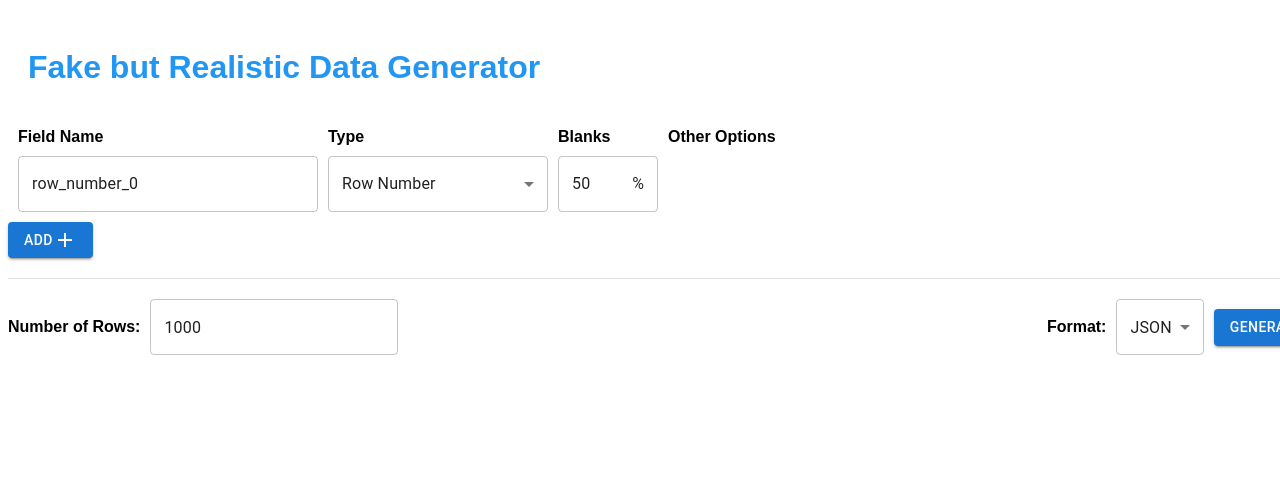
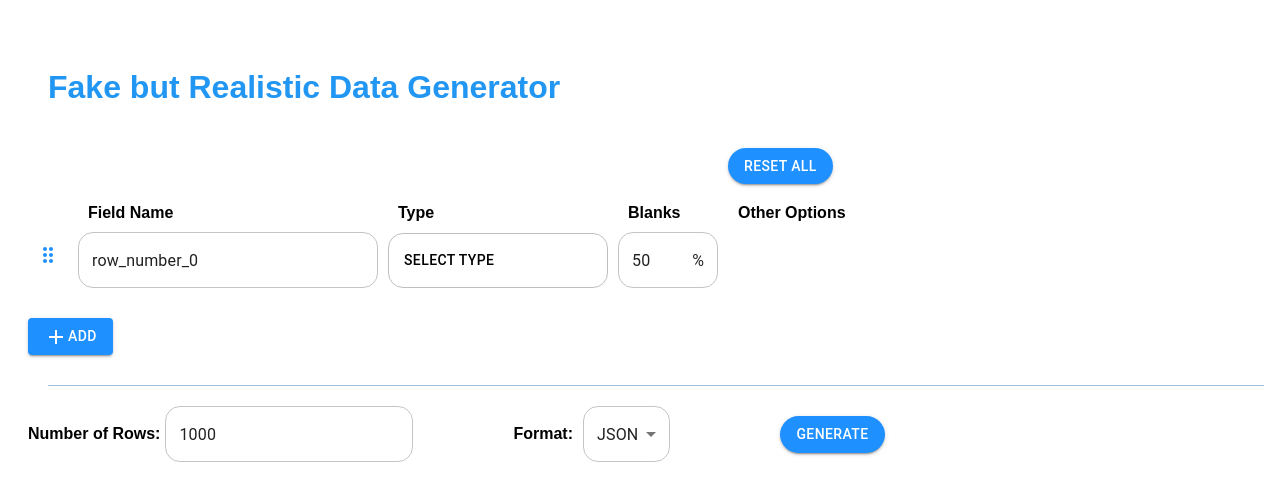
Before and after one commit to Irminrics/fake-but-realistic-data, a React (Vite) app: page / in a window 1280 px wide. Shown: the top 500 px of the page. Built offline with nearby package versions, Linux system fonts and the light colour scheme.

Commit message:
add some functions: reset all button, drag button, type panel, search function inside the type panel, certain change for the UI but not perfect, still need to modify. --version1

```diff
--- a/package.json
+++ b/package.json
@@ -17,7 +17,7 @@
     "@mui/base": "^5.0.0-beta.38",
     "@mui/icons-material": "^5.15.12",
     "@mui/lab": "^5.0.0-alpha.167",
-    "@mui/material": "^5.15.12",
+    "@mui/material": "^5.15.13",
     "@mui/styled-engine-sc": "^6.0.0-alpha.17",
     "@mui/system": "^5.15.12",
     "@mui/x-date-pickers": "^6.19.6",
--- a/src/App.jsx
+++ b/src/App.jsx
@@ -15,22 +15,80 @@ import DragIndicatorOutlinedIcon from '@mui/icons-material/DragIndicatorOutlined
 import Divider from '@mui/material/Divider';
 import Button from '@mui/material/Button';
 
+import Popover from '@mui/material/Popover';
+import Typography from '@mui/material/Typography';
+
+
 import { AdapterDayjs } from '@mui/x-date-pickers/AdapterDayjs';
 import { LocalizationProvider } from '@mui/x-date-pickers/LocalizationProvider';
 import { DatePicker } from '@mui/x-date-pickers/DatePicker';
 import { TimePicker } from '@mui/x-date-pickers/TimePicker';
 
 import { DragDropContext, Draggable, Droppable } from 'react-beautiful-dnd';
+import { TypeSpecimen } from '@mui/icons-material';
+import IconButton from "@mui/material/IconButton";
+import AlarmIcon from '@mui/icons-material/Alarm';
+import DragIndicatorIcon from '@mui/icons-material/DragIndicator';
+
 
 export default function App() {
-    const [rows, setRows] = React.useState([{ name: 'row_number_0', type: 'Row Number', blanks: '50' }]);
+    const [rows, setRows] = React.useState([{ id: 1, name: 'row_number_0', type: 'Row Number', blanks: '50' }]);
     const [numberOfRowsInOutput, setNumberOfRowsInOutput] = React.useState(1000);
     const [format, setFormat] = React.useState('JSON');
     const [customListValue, setCustomListValue] = React.useState('random');
 
+    const [anchorEl, setAnchorEl] = React.useState(null);
+
+    const [searchQuery, setSearchQuery] = React.useState('');
+
+    const handleClick = (event) => {
+        console.log('handleClick triggered');
+        console.log('Event:', event);
+        setAnchorEl(event.currentTarget);
+        setOpen(true);
+    };
+
+    const handleClose = () => {
+        console.log('handleClose triggered');
+        setAnchorEl(null);
+        setOpen(false);
+    };
+
+    const handleTypeSelect = (typeName, rowId) => {
+
+        const newName = typeName.toLowerCase().replace(/\s/g, '_') + "_" + rowId;
+
+        setRows(prevRows =>
+            prevRows.map((r, idx)=>
+                idx === rowId ? { ...r, selectedType: typeName, name: newName  } : r
+            )
+        );
+
+        handleClose();
+    };
+
+    const open = Boolean(anchorEl);
+
+    // Filter the basicInputTypes array based on the search query
+    const filteredTypes = basicInputTypes.filter(type =>
+        type.name.toLowerCase().includes(searchQuery.toLowerCase())
+    );
+
+    // Function to handle reset all
+    const handleResetAll = () => {
+        // Set rows to default
+        const defaultRows = [{
+            name: 'row_number_0',
+            type: 'Row Number',
+            blanks: '50'
+        }];
+        setRows(defaultRows);
+    };
+
     const handleAddRow = () => {
         console.log('Adding a new row');
         const newRow = {
+            id: rows.length + 1,
             name: `row_number_${rows.length}`,
             type: 'Row Number',
             blanks: '50'
@@ -71,14 +129,14 @@ export default function App() {
                 {selectedInputTypeInfo.options.map(option => {
                     switch (option) {
                         case 'min-num-text':
-                            return <TextField key={option} id={option} label="Min Number" inputProps={{ type: 'number' }} sx={{ marginRight: '10px' }} />;
+                            return <TextField key={option} id={option} label="Min Number" inputProps={{ type: 'number' }} sx={{ marginRight: '10px', '& .MuiInputBase-root': {borderRadius: '15px' }}} />;
                         case 'max-num-text':
-                            return <TextField key={option} id={option} label="Max Number" inputProps={{ type: 'number' }} sx={{ marginRight: '10px' }} />;
+                            return <TextField key={option} id={option} label="Max Number" inputProps={{ type: 'number' }} sx={{ marginRight: '10px', '& .MuiInputBase-root': {borderRadius: '15px' }}} />;
                         case 'success-probability-text':
-                            return <TextField key={option} id={option} label="Success Probability" inputProps={{ type: 'number' }} sx={{ maxWidth: 200, marginRight: '10px' }} />;
+                            return <TextField key={option} id={option} label="Success Probability" inputProps={{ type: 'number' }} sx={{ maxWidth: 200, marginRight: '10px', '& .MuiInputBase-root': {borderRadius: '15px' }}} />;
                         case 'custom-list-dropdown':
                             return (
-                                <FormControl key={option} sx={{ minWidth: 120 }}>
+                                <FormControl key={option} sx={{ minWidth: 120, '& .MuiInputBase-root': {borderRadius: '15px' }}}>
                                     <InputLabel id={option}></InputLabel>
                                     <Select
                                         labelId={option}
@@ -95,44 +153,44 @@ export default function App() {
                             );
                         case 'date-time-picker':
                             return <LocalizationProvider dateAdapter={AdapterDayjs}>
-                                <DatePicker id={`${option}-start`} label="Start Date" sx={{ maxWidth: 200, marginRight: '10px' }} />
-                                <DatePicker id={`${option}-end`} label="End Date" sx={{ maxWidth: 200, marginRight: '10px' }}/>
+                                <DatePicker id={`${option}-start`} label="Start Date" sx={{ maxWidth: 200, marginRight: '10px', '& .MuiInputBase-root': {borderRadius: '15px' }}} />
+                                <DatePicker id={`${option}-end`} label="End Date" sx={{ maxWidth: 200, marginRight: '10px', '& .MuiInputBase-root': {borderRadius: '15px' }}}/>
                             </LocalizationProvider>;
                         case 'time-picker':
                             return <LocalizationProvider dateAdapter={AdapterDayjs}>
-                                <TimePicker id={`${option}-start`} label="Start Time" sx={{ maxWidth: 150, marginRight: '10px' }} />
-                                <TimePicker id={`${option}-end`} label="End Time" sx={{ maxWidth: 150, marginRight: '10px' }}/>
+                                <TimePicker id={`${option}-start`} label="Start Time" sx={{ maxWidth: 150, marginRight: '10px', '& .MuiInputBase-root': {borderRadius: '15px' }}} />
+                                <TimePicker id={`${option}-end`} label="End Time" sx={{ maxWidth: 150, marginRight: '10px', '& .MuiInputBase-root': {borderRadius: '15px' }}}/>
                             </LocalizationProvider>;
                         case 'exponential-lambda-text':
-                            return <TextField key={option} id={option} label="λ Value" inputProps={{ type: 'number' }} sx={{ maxWidth: 150, marginRight: '10px' }} />;
+                            return <TextField key={option} id={option} label="λ Value" inputProps={{ type: 'number' }} sx={{ maxWidth: 150, marginRight: '10px', '& .MuiInputBase-root': {borderRadius: '15px' }}} />;
                         case 'decimals-text':
-                            return <TextField key={option} id={option} label="Decimals" inputProps={{ type: 'number' }} sx={{ maxWidth: 150, marginRight: '10px' }} />;
+                            return <TextField key={option} id={option} label="Decimals" inputProps={{ type: 'number' }} sx={{ maxWidth: 150, marginRight: '10px', '& .MuiInputBase-root': {borderRadius: '15px' }}} />;
                         case 'mean-text':
-                            return <TextField key={option} id={option} label="Mean" inputProps={{ type: 'number' }} sx={{ maxWidth: 150, marginRight: '10px' }} />;
+                            return <TextField key={option} id={option} label="Mean" inputProps={{ type: 'number' }} sx={{ maxWidth: 150, marginRight: '10px', '& .MuiInputBase-root': {borderRadius: '15px' }}} />;
                         case 'stddev-text':
-                            return <TextField key={option} id={option} label="Std Dev" inputProps={{ type: 'number' }} sx={{ maxWidth: 150, marginRight: '10px' }} />;
+                            return <TextField key={option} id={option} label="Std Dev" inputProps={{ type: 'number' }} sx={{ maxWidth: 150, marginRight: '10px', '& .MuiInputBase-root': {borderRadius: '15px' }}} />;
                         case 'time-text':
-                            return <TextField key={option} id={option} label="Std Dev" inputProps={{ type: 'number' }} sx={{ maxWidth: 150, marginRight: '10px' }} />;
+                            return <TextField key={option} id={option} label="Std Dev" inputProps={{ type: 'number' }} sx={{ maxWidth: 150, marginRight: '10px', '& .MuiInputBase-root': {borderRadius: '15px' }}} />;
                         case 'start-at-text':
-                            return <TextField key={option} id={option} label="Start At" inputProps={{ type: 'number' }} sx={{ maxWidth: 150, marginRight: '10px' }} />;
+                            return <TextField key={option} id={option} label="Start At" inputProps={{ type: 'number' }} sx={{ maxWidth: 150, marginRight: '10px', '& .MuiInputBase-root': {borderRadius: '15px' }}} />;
                         case 'step-text':
-                            return <TextField key={option} id={option} label="Start At" inputProps={{ type: 'number' }} sx={{ maxWidth: 150, marginRight: '10px' }} />;
+                            return <TextField key={option} id={option} label="Start At" inputProps={{ type: 'number' }} sx={{ maxWidth: 150, marginRight: '10px', '& .MuiInputBase-root': {borderRadius: '15px' }}} />;
                         case 'repeat-text':
-                            return <TextField key={option} id={option} label="Repeat" inputProps={{ type: 'number' }} sx={{ maxWidth: 150, marginRight: '10px' }} />;
+                            return <TextField key={option} id={option} label="Repeat" inputProps={{ type: 'number' }} sx={{ maxWidth: 150, marginRight: '10px', '& .MuiInputBase-root': {borderRadius: '15px' }}} />;
                         case 'restart-at-text':
-                            return <TextField key={option} id={option} label="Restart At" inputProps={{ type: 'number' }} sx={{ maxWidth: 150, marginRight: '10px' }} />;
+                            return <TextField key={option} id={option} label="Restart At" inputProps={{ type: 'number' }} sx={{ maxWidth: 150, marginRight: '10px', '& .MuiInputBase-root': {borderRadius: '15px' }}} />;
                         case 'at-least-text':
-                            return <TextField key={option} id={option} label="At Least" inputProps={{ type: 'number' }} sx={{ maxWidth: 150, marginRight: '10px' }} />;
+                            return <TextField key={option} id={option} label="At Least" inputProps={{ type: 'number' }} sx={{ maxWidth: 150, marginRight: '10px', '& .MuiInputBase-root': {borderRadius: '15px' }}} />;
                         case 'at-most-text':
-                            return <TextField key={option} id={option} label="At Most" inputProps={{ type: 'number' }} sx={{ maxWidth: 150, marginRight: '10px' }} />;
+                            return <TextField key={option} id={option} label="At Most" inputProps={{ type: 'number' }} sx={{ maxWidth: 150, marginRight: '10px', '& .MuiInputBase-root': {borderRadius: '15px' }}} />;
                         case 'password-options':
                             return (
                             <>
-                            <TextField key={option} id={`${option}-min-length`} label="Min Length" inputProps={{ type: 'number' }} sx={{ maxWidth: 120, marginRight: '10px' }} />
-                            <TextField key={option} id={`${option}-upper`} label="Min Upper" inputProps={{ type: 'number' }} sx={{ maxWidth: 100, marginRight: '10px' }} />
-                            <TextField key={option} id={`${option}-lower`} label="Min Lower" inputProps={{ type: 'number' }} sx={{ maxWidth: 100, marginRight: '10px' }} />
-                            <TextField key={option} id={`${option}-number`} label="Min Numbers" inputProps={{ type: 'number' }} sx={{ maxWidth: 125, marginRight: '10px' }} />
-                            <TextField key={option} id={`${option}-symbol`} label="Min Symbols" inputProps={{ type: 'number' }} sx={{ maxWidth: 120, marginRight: '10px' }} />
+                            <TextField key={option} id={`${option}-min-length`} label="Min Length" inputProps={{ type: 'number' }} sx={{ maxWidth: 120, marginRight: '10px', '& .MuiInputBase-root': {borderRadius: '15px' }}} />
+                            <TextField key={option} id={`${option}-upper`} label="Min Upper" inputProps={{ type: 'number' }} sx={{ maxWidth: 100, marginRight: '10px', '& .MuiInputBase-root': {borderRadius: '15px' }}} />
+                            <TextField key={option} id={`${option}-lower`} label="Min Lower" inputProps={{ type: 'number' }} sx={{ maxWidth: 100, marginRight: '10px', '& .MuiInputBase-root': {borderRadius: '15px' }}} />
+                            <TextField key={option} id={`${option}-number`} label="Min Numbers" inputProps={{ type: 'number' }} sx={{ maxWidth: 125, marginRight: '10px', '& .MuiInputBase-root': {borderRadius: '15px' }}} />
+                            <TextField key={option} id={`${option}-symbol`} label="Min Symbols" inputProps={{ type: 'number' }} sx={{ maxWidth: 120, marginRight: '10px', '& .MuiInputBase-root': {borderRadius: '15px' }}} />
                             </>
                             );
                         default:
@@ -144,10 +202,19 @@ export default function App() {
     };
 
     return (
-        <>
+        <div style={{ display: 'flex', flexDirection: 'column', alignItems: 'start', padding: '20px', flexGrow: 1, overflowX: 'hidden', width: '100vw' }}>
+            {/* Header */}
             <Header />
+
+            {/* Reset All button */}
+            <div style={{display: 'flex', minWidth: 200, alignItems: 'center', marginBottom: '20px', marginLeft: '700px', marginRight: '20px' }}>
+                <Button onClick={handleResetAll} variant="contained" color="primary" style={{ backgroundColor: '#1E90FF', borderRadius: '30px', marginRight: '10px' }}>
+                    Reset All
+                </Button>
+            </div>
+
             <div style={{ display: 'flex', alignItems: 'center', fontWeight: 'bold', marginBottom: '10px' }}>
-                <div style={{ minWidth: 300, marginLeft: '10px' }}>Field Name</div>
+                <div style={{ minWidth: 300, marginLeft: '60px' }}>Field Name</div>
                 <div style={{ minWidth: 220, marginLeft: '10px' }}>Type</div>
                 <div style={{ minWidth: 100, width: 100, marginLeft: '10px' }}>Blanks</div>
                 <div style={{ minWidth: 650, marginLeft: '10px' }}>Other Options</div>
@@ -164,7 +231,17 @@ export default function App() {
                                             {...provided.dragHandleProps}
                                             ref={provided.innerRef}
                                         >
+
+
                 <div key={index} style={{ display: 'flex', alignItems: 'center', marginBottom: '10px' }}>
+
+                    <div key={index} style={{ display: 'flex', alignItems: 'center', marginBottom: '10px' }}>
+                        <IconButton color="secondary" aria-label="add an alarm">
+                            <DragIndicatorIcon style={{ color: '#1E90FF' }}/>
+                        </IconButton>
+                    </div>
+
+
                     {/* Field Name */}
                     <TextField
                         id={`field-name-${index}`}
@@ -175,27 +252,78 @@ export default function App() {
                             setRows(prevRows => prevRows.map((r, idx) => idx === index ? { ...r, name: newName } : r));
                         }}
                         variant="outlined"
+                        InputProps={{
+                            style: { borderRadius: '15px' }
+                        }}
                     />
 
-                    {/* Dropdown Type Selector */}
+                    {/* Popup Selector */}
                     <FormControl sx={{ minWidth: 220, marginLeft: '10px' }}>
-                        <InputLabel id={`select-type-label-${index}`}></InputLabel>
-                        <Select
-                            labelId={`select-type-label-${index}`}
-                            value={row.type}
-                            onChange={(e) => {
-                                const newType = e.target.value;
-                                const newName = newType.toLowerCase().replace(/\s/g, '_') + "_" + index;
-                                setRows(prevRows => prevRows.map((r, idx) => idx === index ? { ...r, type: newType, name: newName } : r));
+                        <Button
+                        // aria-describedby={`type-popover-${row.id}`}
+                        onClick={(event) => handleClick(event, row.id)}
+                        variant="outlined"
+                        sx={{ borderRadius: '15px', border: '1px solid #bfbfbf', width: '220px',height: '55px', display: 'flex', textAlign: 'left', justifyContent: 'flex-start', textOverflow: 'ellipsis', whiteSpace: 'nowrap', overflow: ' hidden',
+                        color: 'black',backgroundColor: 'transparent', '&:hover': {color: 'black', backgroundColor: 'transparent'}}}
+
+                        >
+                            {rows[index].selectedType || 'Select Type'}
+
+                        </Button>
+
+
+                        <Popover
+                            id={`type-popover-${row.id}`}
+                            open={open}
+                            anchorEl={anchorEl}
+                            onClose={handleClose}
+                            anchorOrigin={{
+                                vertical: 'bottom',
+                                horizontal: 'center',
                             }}
-                            autoWidth
-                            label=""
+                            transformOrigin={{
+                                vertical: 'top',
+                                horizontal: 'center',
+                            }}
+                            style={{ minHeight: '700px', minWidth: '600px' }}
+
                         >
-                            {basicInputTypes.map((type, idx) => (
-                                <MenuItem key={idx} value={type.name}>{type.name}</MenuItem>
-                            ))}
-                        </Select>
+                            <div style={{ minHeight: '700px', minWidth: '900px', overflow: 'auto' }}>
+                                <Typography sx={{paddingTop: '50px', paddingLeft: '50px', paddingRight: '50px', paddingButtom: '50px'}}>
+                                    <div>
+                                        <Typography variant="h5" gutterBottom sx={{display: 'flex', justifyContent: 'center'}} >Data Type</Typography>
+                                        <Typography sx={{ paddingTop: '20px', display: 'flex', justifyContent: 'center' }}>
+                                            <TextField
+                                                label="Search"
+                                                variant="outlined"
+                                                sx={{ width: '500px', marginBottom: '20px', '& .MuiInputBase-root': {borderRadius: '15px' }}}
+                                                value={searchQuery}
+                                                onChange={(e) => setSearchQuery(e.target.value)}
+
+                                            />
+                                        </Typography>
+                                    </div>
+
+                                    <div key={row.id} style={{display: 'grid', gridTemplateColumns: 'repeat(3, 1fr)', gap: '10px' }}>
+                                        {filteredTypes.map((type, idx) => (
+                                            <Button
+                                                key={idx}
+                                                onClick={() => handleTypeSelect(type.name, index )}
+                                                sx={{ display: 'flex', flexDirection: 'column', alignItems: 'center', justifyContent: 'center' }}>
+
+                                                <div>{type.name}</div>
+                                                <div style={{ fontSize: '0.6rem', color: 'gray' }}>{type.description}</div>
+
+                                            </Button>
+
+                                        ))}
+                                    </div>
+                                </Typography>
+                            </div>
+                        </Popover>
                     </FormControl>
+
+
                     {/* Percentage of Blanks Input */}
                     <TextField
                         sx={{ minWidth: 100, width: 100, marginLeft: '10px' }}
@@ -217,14 +345,15 @@ export default function App() {
                         InputProps={{
                             type: 'text', // Used text here to allow manipulation before converting to number
                             endAdornment: '%',
+                            style: { borderRadius: '15px'}
                         }}
                         placeholder="0"
                     />
 
 
                     {/* Other Options */}
-                    <div style={{ minWidth: 650, marginLeft: '10px'}}>
-                        {renderInputFields(basicInputTypes.find(inputType => inputType.name === row.type))}
+                    <div style={{ minWidth: 20, marginLeft: '10px'}}>
+                        {renderInputFields(basicInputTypes.find(inputType => inputType.name === rows[index].selectedType))}
                     </div>
 
                     {/* Delete Button */}
@@ -243,20 +372,23 @@ export default function App() {
             </DragDropContext>
 
             {/* Add New Row Button */}
-            <Button onClick={handleAddRow} variant="contained" color="primary" style={{ marginRight: '10px' }}>
-                ADD
-                <AddCircleIcon style={{ marginLeft: 'auto', cursor: 'pointer' }} />
-            </Button>
+            <div style={{ display: 'flex', justifyContent: 'flex-start', marginBottom: '10px', marginTop: '20px' }}>
+                <Button onClick={handleAddRow} variant="contained" color="primary" style={{ backgroundColor: '#1E90FF', marginRight: '10px' }}>
+                    <AddCircleIcon style={{ marginLeft: 'auto', cursor: 'pointer' }} />
+                    ADD
+                </Button>
+            </div>
 
-            <Divider style={{ margin: '20px 0' }} />
 
-            <div style={{ display: 'flex', alignItems: 'center', justifyContent: 'space-between' }}>
+            <div style={{ margin: '20px 20px', height: '1.5px', width: '95%', backgroundColor: 'rgba(70, 130, 180, 0.5)' }} />
+
+            <div style={{ display: 'flex', alignItems: 'center' }}>
 
             {/* Number of Rows Input */}
-            <div style={{ display: 'flex', alignItems: 'center', fontWeight: 'bold', marginBottom: '10px' }}>
+            <div style={{ display: 'flex', alignItems: 'center', fontWeight: 'bold', marginBottom: '10px', marginRight: '100px' }}>
                 Number of Rows:
                 <TextField
-                    sx={{ minWidth: 200, marginLeft: '10px' }}
+                    sx={{ minWidth: 200, marginLeft: '5px', '& .MuiInputBase-root': {borderRadius: '15px' }}}
                     onChange={(e) => {
                         const newNumOfRows = e.target.value;
                         setNumberOfRowsInOutput(newNumOfRows);
@@ -267,24 +399,28 @@ export default function App() {
                 />
             </div>
 
-            {/* Generate Data Button with Format Dropdown Picker */}
-            <div style={{ display: 'flex', alignItems: 'center', fontWeight: 'bold', marginBottom: '10px' }}>
+            {/* Format */}
+            <div style={{ display: 'flex', alignItems: 'center', fontWeight: 'bold', marginBottom: '10px', marginRight: '100px' }}>
                 Format:
                 <Select
                     value={format}
                     onChange={handleFormatChange}
                     variant="outlined"
                     MenuProps={{ PaperProps: { style: { marginTop: 0 } } }}
-                    style={{ marginLeft: '10px', marginRight: '10px' }}
+                    style={{ marginLeft: '10px', marginRight: '10px', borderRadius: '15px' }}
                 >
                     <MenuItem value="JSON">JSON</MenuItem>
                     <MenuItem value="SQL">SQL</MenuItem>
                 </Select>
-                <Button variant="contained" color="primary">
+            </div>
+
+            {/* Generate Data Button with Format Dropdown Picker */}
+            <div style={{display: 'flex', alignItems: 'center', fontWeight: 'bold', marginBottom: '10px' }}>
+                <Button variant="contained" color="primary" style={{ backgroundColor: '#1E90FF', borderRadius: '30px', marginRight: '10px' }}>
                     Generate
                 </Button>
             </div>
         </div>
-        </>
+    </div>
     );
 }
```
Also changed, not shown: 1 other file (tests, documents, lock files or other folders).
